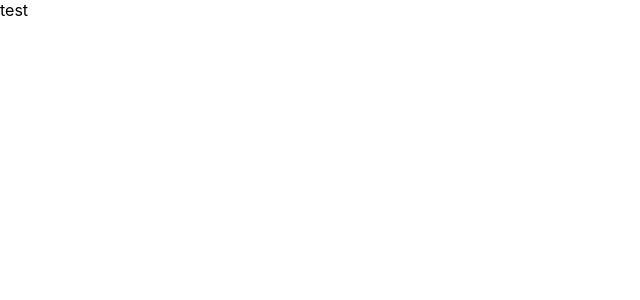
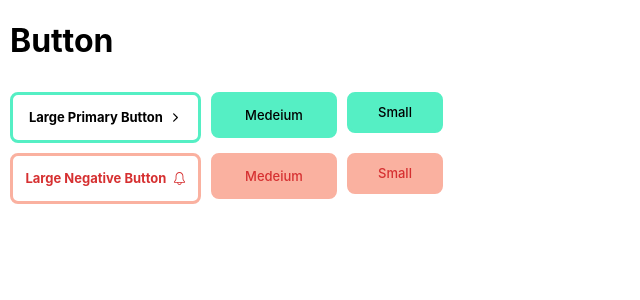
Before and after one commit to yeonju0318/React_lv3, a React (Create React App) app: page / in a window 1280 px wide. Shown: the top 300 px of the page, without its empty margins (0-640 px from the left). Built offline with nearby package versions, Linux system fonts and the light colour scheme.

Commit message:
button 컴포넌트 구현

```diff
--- a/package.json
+++ b/package.json
@@ -6,9 +6,12 @@
     "@testing-library/jest-dom": "^5.14.1",
     "@testing-library/react": "^13.0.0",
     "@testing-library/user-event": "^13.2.1",
+    "all": "^0.0.0",
     "react": "^18.2.0",
     "react-dom": "^18.2.0",
+    "react-icons": "^4.8.0",
     "react-scripts": "5.0.1",
+    "styled-components": "^5.3.10",
     "web-vitals": "^2.1.0"
   },
   "scripts": {
--- a/src/App.js
+++ b/src/App.js
@@ -1,7 +1,12 @@
 import React from "react";
+import BtnContainer from "./components/BtnContainer";
 
 function App() {
-  return <div>test</div>;
+  return (
+    <div>
+      <BtnContainer />
+    </div>
+  );
 }
 
 export default App;
--- /dev/null
+++ b/src/components/Btn.jsx
@@ -0,0 +1,42 @@
+import React from "react";
+import styled from "styled-components";
+
+function Btn({ size, color, onClick, children }) {
+  const colorHandler = (color) => {
+    switch (color) {
+      case "primary":
+        return `border: 3px solid #55EFC4; background-color: #55EFC4`;
+      case "negative":
+        return `border: 3px solid #FAB1A0; color: rgb(214, 48, 49); background-color: #FAB1A0`;
+    }
+  };
+
+  const sizeHandler = (size) => {
+    switch (size) {
+      case "large":
+        return `width: 185px; height: 45px; background-color: white; font-weight: bold;`;
+      case "medium":
+        return `width: 120px; height: 40px; font-weight:500`;
+      case "small":
+        return `width: 90px; height: 35px; font-weight:500`;
+    }
+  };
+
+  const Btn = styled.div`
+    ${() => colorHandler(color)};
+    ${() => sizeHandler(size)};
+    border-radius: 8px;
+    display: flex;
+    justify-content: center;
+    align-items: center;
+    font-size: 13px;
+    cursor: pointer;
+    &:active {
+      filter: brightness(60%);
+    }
+  `;
+
+  return <Btn onClick={onClick}>{children}</Btn>;
+}
+
+export default Btn;
--- /dev/null
+++ b/src/components/BtnContainer.jsx
@@ -0,0 +1,75 @@
+import React from "react";
+import styled from "styled-components";
+import Btn from "./Btn";
+import { IoIosArrowForward } from "react-icons/io";
+import { SlBell } from "react-icons/sl";
+
+const BtnSection = styled.div`
+  display: flex;
+  flex-direction: column;
+  gap: 10px;
+`;
+
+const BtnWrapper = styled.div`
+  display: flex;
+  flex-direction: row;
+  gap: 10px;
+  margin-left: 10px;
+`;
+
+const H1 = styled.h1`
+  display: block;
+  font-size: 2em;
+  margin-block-start: 0.67em;
+  margin-block-end: 0.67em;
+  margin-inline-start: 0px;
+  margin-inline-end: 0px;
+  font-weight: bold;
+  margin-left: 10px;
+`;
+
+function BtnContainer() {
+  const priBtnClickHandler = () => alert(`버튼을 만들어보세요!`);
+  const negBtnClickHandler = () => prompt(`어렵나요?`);
+  return (
+    <BtnSection>
+      <H1>Button</H1>
+      <BtnWrapper>
+        <Btn
+          size="large"
+          color="primary"
+          icon={IoIosArrowForward}
+          onClick={priBtnClickHandler}
+        >
+          Large Primary Button &nbsp;
+          <IoIosArrowForward />
+        </Btn>
+        <Btn size="medium" color="primary">
+          Medeium
+        </Btn>
+        <Btn size="small" color="primary">
+          Small
+        </Btn>
+      </BtnWrapper>
+      <BtnWrapper>
+        <Btn
+          size="large"
+          color="negative"
+          icon={SlBell}
+          onClick={negBtnClickHandler}
+        >
+          Large Negative Button &nbsp;
+          <SlBell />
+        </Btn>
+        <Btn size="medium" color="negative">
+          Medeium
+        </Btn>
+        <Btn size="small" color="negative">
+          Small
+        </Btn>
+      </BtnWrapper>
+    </BtnSection>
+  );
+}
+
+export default BtnContainer;
```
Also changed, not shown: src/components/Input.jsx (added), src/components/Select.jsx (added), 1 other file (tests, documents, lock files or other folders).
